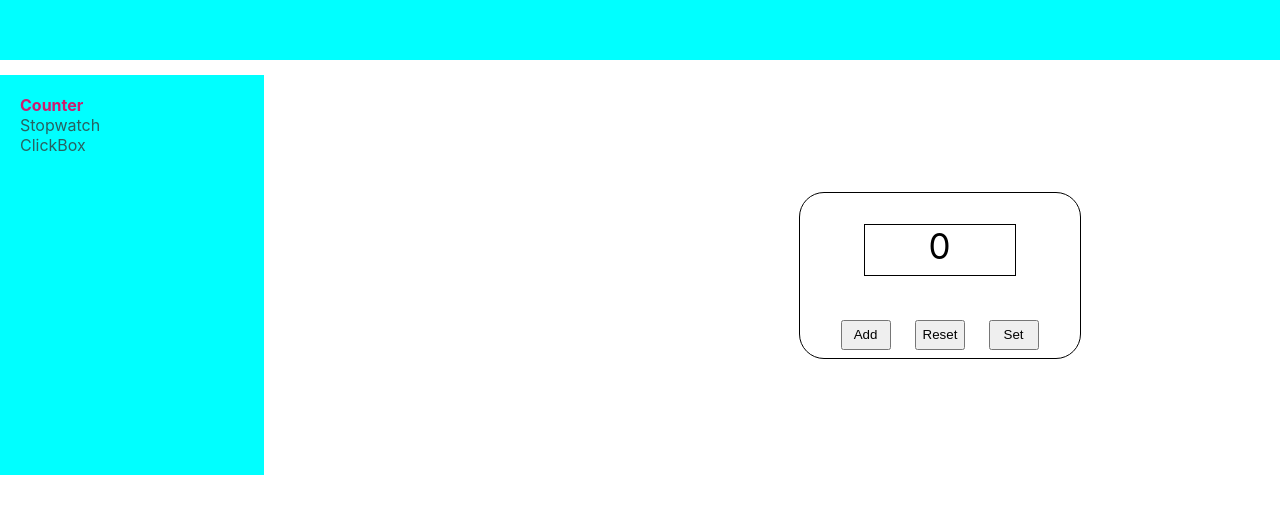
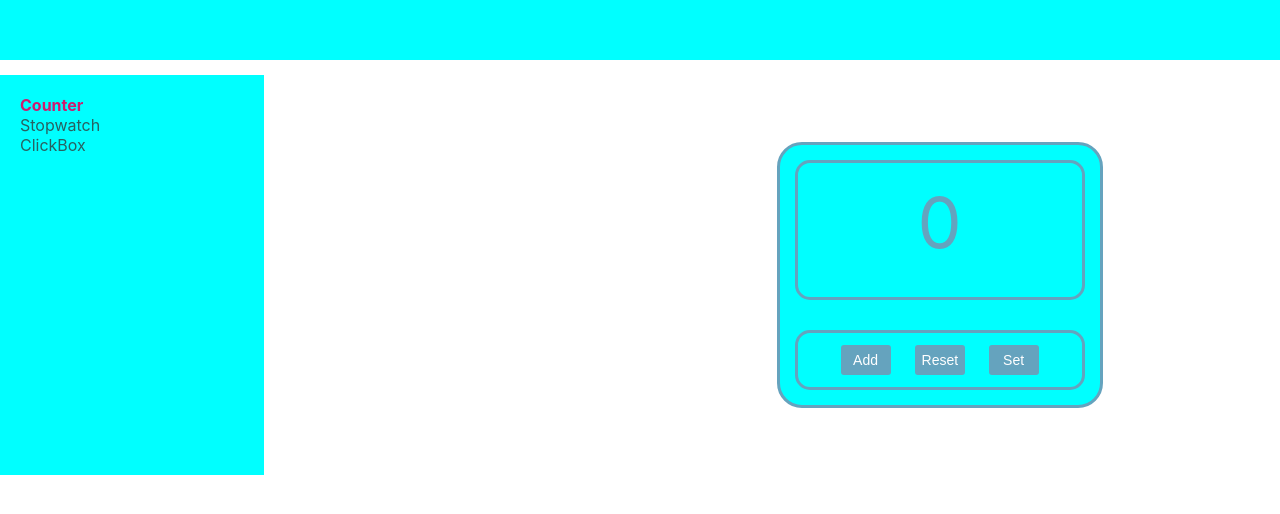
Before and after one commit to Taitanos/counter, a React (Create React App) app: page /counter in a window 1280 px wide. Shown: the top 514 px of the page. Built offline with nearby package versions, Linux system fonts and the light colour scheme.

Commit message:
visual styling

```diff
--- a/src/Contents/Counter/Counter.module.css
+++ b/src/Contents/Counter/Counter.module.css
@@ -1,6 +1,7 @@
 .counter {
-    width: 280px;
-    height: 165px;
-    border: 1px solid black;
+    width: 320px;
+    height: 260px;
+    border: 3px solid #65a3be;
     border-radius: 25px;
+    background-color: aqua;
 }
--- a/src/Contents/Counter/CounterSet/CounterSet.module.css
+++ b/src/Contents/Counter/CounterSet/CounterSet.module.css
@@ -1,7 +1,7 @@
 .counterUI {
     display: grid;
     grid-template-areas: "i" "b";
-    grid-template-rows: 115px 50px;
+    grid-template-rows: 170px 90px;
 }
 
 .inputs {
@@ -9,6 +9,9 @@
     display: flex;
     flex-direction: column;
     padding: 10px;
+    border: 3px solid #65a3be;
+    border-radius: 15px;
+    margin: 15px;
 }
 
 .content {
@@ -19,22 +22,58 @@
 
 .span {
     padding: 5px;
+    font-size: 25px;
+    color: #65a3be;
 }
 
 .input {
     width: 100px;
     height: 25px;
     padding: 5px;
+    background-color: white;
+    border: 2px solid #65a3be;
+    text-align: center;
+    font-size: 25px;
+    color: #65a3be;
 }
 
 .buttons {
     display: flex;
     justify-content: center;
+    border: 3px solid #65a3be;
+    border-radius: 15px;
+    margin: 15px;
 }
 
 .button {
     grid-area: b;
+    box-sizing: border-box;
     margin: 12px;
     width: 50px;
     height: 30px;
+    border: 1px solid transparent;
+    border-radius: 3px;
+    font-size: 14px;
+    color: #fff;
+    background-color: #65a3be;
+    cursor: pointer;
+    appearance: none;
+    touch-action: manipulation;
 }
+.button:focus-visible {
+    box-shadow: 0 0 0 3px lightskyblue;
+}
+.button:hover {
+    border-color: transparent;
+    background-color: #4986a1;
+    color: #fff;
+}
+.button:active {
+    border-color: #6f9cbc !important;
+    background-color: #367089 !important;
+}
+.button:disabled {
+    background-color: #558cb7;
+    color: #fff;
+    pointer-events: none;
+}
--- a/src/Contents/Counter/CounterSet/CounterSet.tsx
+++ b/src/Contents/Counter/CounterSet/CounterSet.tsx
@@ -23,11 +23,11 @@ function CounterSet (props: CounterSetTypeProps) {
         <div className={s.counterUI}>
             <div className={s.inputs}>
                 <div className={s.content}>
-                    <span className={s.span}>Start Value</span>
+                    <div className={s.span}>Start Value</div>
                     <input type={"number"} className={s.input} value={props.startCount} onChange={onChangeStartValueHandler}/>
                 </div>
                 <div className={s.content}>
-                    <span className={s.span}>End Value</span>
+                    <div className={s.span}>Max Value</div>
                     <input type={"number"} className={s.input} value={props.endCount} onChange={onChangeEndValueHandler}/>
                 </div>
             </div>
--- a/src/Contents/Counter/CounterUI/CounterUI.module.css
+++ b/src/Contents/Counter/CounterUI/CounterUI.module.css
@@ -1,7 +1,7 @@
 .counterUI {
     display: grid;
     grid-template-areas: "i" "b";
-    grid-template-rows: 115px 50px;
+    grid-template-rows: 170px 90px;
 }
 
 .inputs {
@@ -10,24 +10,52 @@
     justify-content: center;
     align-items: center;
     padding: 10px;
+    border: 3px solid #65a3be;
+    border-radius: 15px;
+    margin: 15px;
 }
 
 .input {
-    width: 150px;
-    height: 50px;
+    width: 200px;
+    height: 100px;
     text-align: center;
-    font-size: 35px;
-    border: 1px solid black;
+    font-size: 70px;
+    color: #65a3be;
 }
 
 .buttons {
     display: flex;
     justify-content: center;
+    border: 3px solid #65a3be;
+    border-radius: 15px;
+    margin: 15px;
 }
 
 .button {
-    grid-area: b;
+    box-sizing: border-box;
     margin: 12px;
     width: 50px;
     height: 30px;
+    border: 1px solid transparent;
+    border-radius: 3px;
+    font-size: 14px;
+    color: #fff;
+    background-color: #65a3be;
 }
+.button:focus-visible {
+    box-shadow: 0 0 0 3px lightskyblue;
+}
+.button:hover {
+    border-color: transparent;
+    background-color: #4986a1;
+    color: #fff;
+}
+.button:active {
+    border-color: #6f9cbc !important;
+    background-color: #367089 !important;
+}
+.button:disabled {
+    background-color: #558cb7;
+    color: #fff;
+    pointer-events: none;
+}
```
